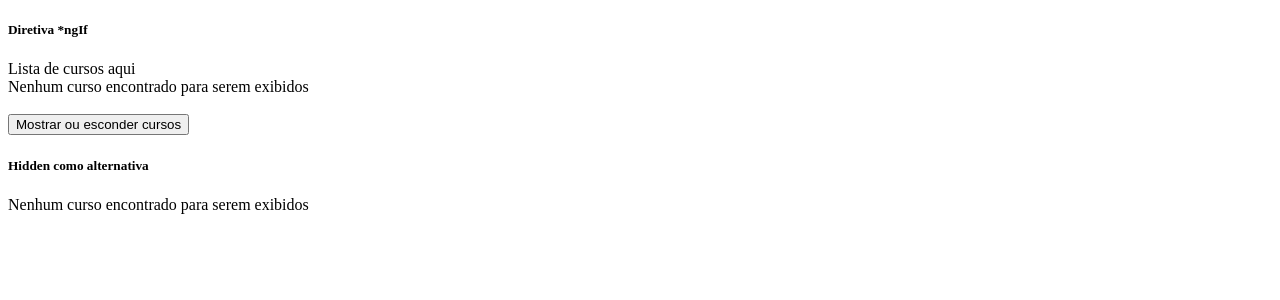
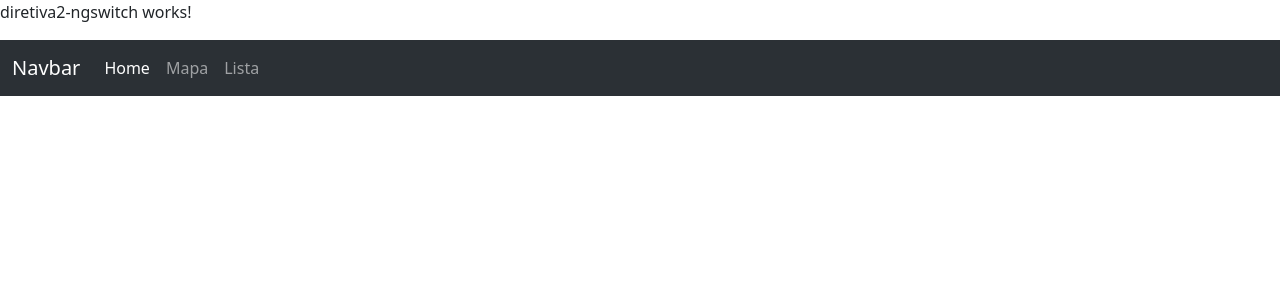
Before and after one commit to devFabioMats/formacao-angular, an Angular app in the folder diretivas2/: page / in a window 1280 px wide. Shown: the top 300 px of the page. Built offline with nearby package versions, Linux system fonts and the light colour scheme.

Commit message:
nova maneira de chamar o bootstrap, pelo html

```diff
--- a/diretivas2/package.json
+++ b/diretivas2/package.json
@@ -18,6 +18,8 @@
     "@angular/platform-browser": "^19.0.0",
     "@angular/platform-browser-dynamic": "^19.0.0",
     "@angular/router": "^19.0.0",
+    "bootstrap": "^5.3.3",
+    "jquery": "^3.7.1",
     "rxjs": "~7.8.0",
     "tslib": "^2.3.0",
     "zone.js": "~0.15.0"
--- a/diretivas2/src/app/app.component.html
+++ b/diretivas2/src/app/app.component.html
@@ -1 +1,2 @@
-<app-diretiva2-ngif></app-diretiva2-ngif>
+<!-- <app-diretiva2-ngif></app-diretiva2-ngif> -->
+<app-diretiva2-ngswitch></app-diretiva2-ngswitch>
--- a/diretivas2/src/app/app.module.ts
+++ b/diretivas2/src/app/app.module.ts
@@ -4,11 +4,13 @@ import { BrowserModule } from '@angular/platform-browser';
 import { AppRoutingModule } from './app-routing.module';
 import { AppComponent } from './app.component';
 import { Diretiva2NgifComponent } from './diretiva2-ngif/diretiva2-ngif.component';
+import { Diretiva2NgswitchComponent } from './diretiva2-ngswitch/diretiva2-ngswitch.component';
 
 @NgModule({
   declarations: [
     AppComponent,
-    Diretiva2NgifComponent
+    Diretiva2NgifComponent,
+    Diretiva2NgswitchComponent
   ],
   imports: [
     BrowserModule,
--- /dev/null
+++ b/diretivas2/src/app/diretiva2-ngswitch/diretiva2-ngswitch.component.html
@@ -0,0 +1,17 @@
+<p>diretiva2-ngswitch works!</p>
+
+<nav class="navbar navbar-expand-lg bg-body-tertiary" data-bs-theme="dark">
+  <div class="container-fluid">
+    <a class="navbar-brand" href="#">Navbar</a>
+    <button class="navbar-toggler" type="button" data-bs-toggle="collapse" data-bs-target="#navbarNavAltMarkup" aria-controls="navbarNavAltMarkup" aria-expanded="false" aria-label="Toggle navigation">
+      <span class="navbar-toggler-icon"></span>
+    </button>
+    <div class="collapse navbar-collapse" id="navbarNavAltMarkup">
+      <div class="navbar-nav">
+        <a class="nav-link" [class.active]="aba == 'home'">Home</a>
+        <a class="nav-link" [class.active]="aba == 'mapa'">Mapa</a>
+        <a class="nav-link" [class.active]="aba == 'lista'">Lista</a>
+      </div>
+    </div>
+  </div>
+</nav>
--- /dev/null
+++ b/diretivas2/src/app/diretiva2-ngswitch/diretiva2-ngswitch.component.ts
@@ -0,0 +1,13 @@
+import { Component } from '@angular/core';
+
+@Component({
+  selector: 'app-diretiva2-ngswitch',
+  standalone: false,
+
+  templateUrl: './diretiva2-ngswitch.component.html',
+  styleUrl: './diretiva2-ngswitch.component.css'
+})
+export class Diretiva2NgswitchComponent {
+
+  aba: string = 'home';
+}
--- a/diretivas2/src/index.html
+++ b/diretivas2/src/index.html
@@ -6,8 +6,10 @@
   <base href="/">
   <meta name="viewport" content="width=device-width, initial-scale=1">
   <link rel="icon" type="image/x-icon" href="favicon.ico">
+  <link href="https://cdn.jsdelivr.net/npm/bootstrap@5.3.3/dist/css/bootstrap.min.css" rel="stylesheet" integrity="sha384-QWTKZyjpPEjISv5WaRU9OFeRpok6YctnYmDr5pNlyT2bRjXh0JMhjY6hW+ALEwIH" crossorigin="anonymous">
 </head>
 <body>
   <app-root></app-root>
+  <script src="https://cdn.jsdelivr.net/npm/bootstrap@5.3.3/dist/js/bootstrap.bundle.min.js" integrity="sha384-YvpcrYf0tY3lHB60NNkmXc5s9fDVZLESaAA55NDzOxhy9GkcIdslK1eN7N6jIeHz" crossorigin="anonymous"></script>
 </body>
 </html>
```
Also changed, not shown: diretivas2/angular.json (+4 -13 lines), diretivas2/src/app/diretiva2-ngswitch/diretiva2-ngswitch.component.css (added), 2 other files (tests, documents, lock files or other folders).
